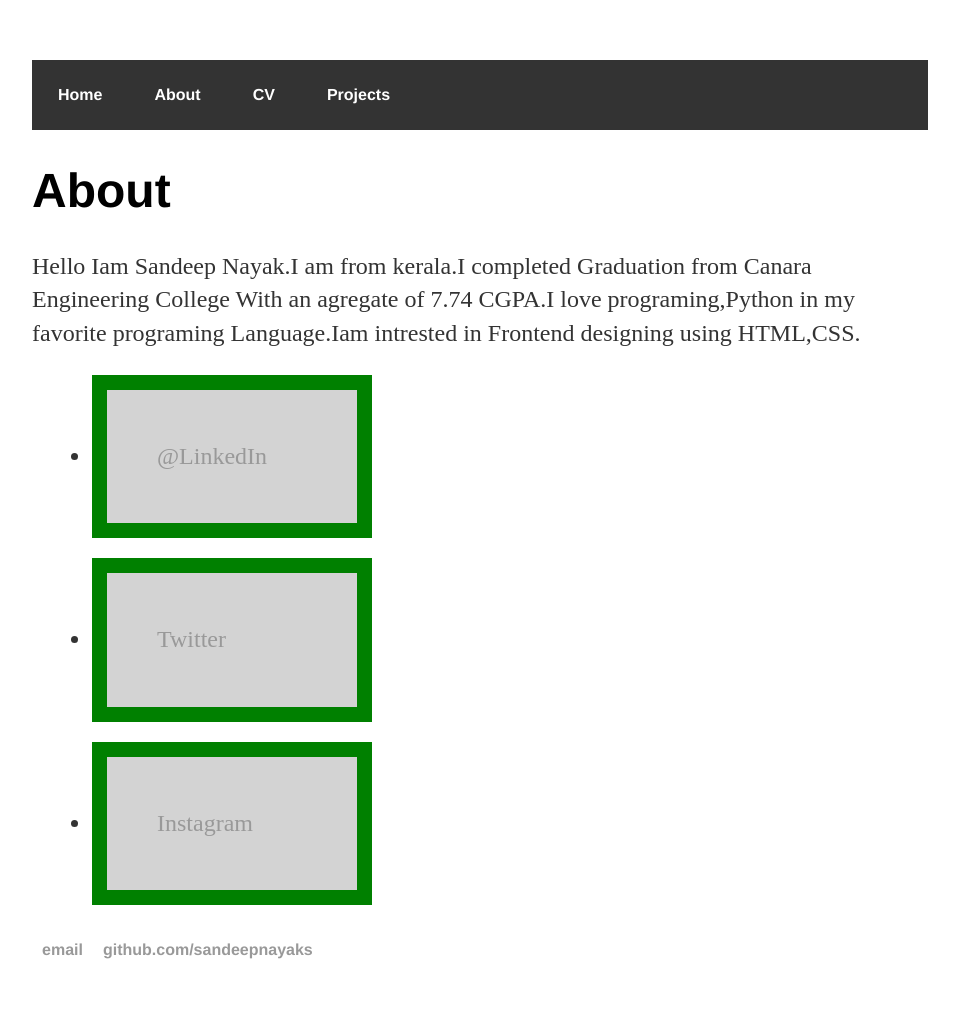
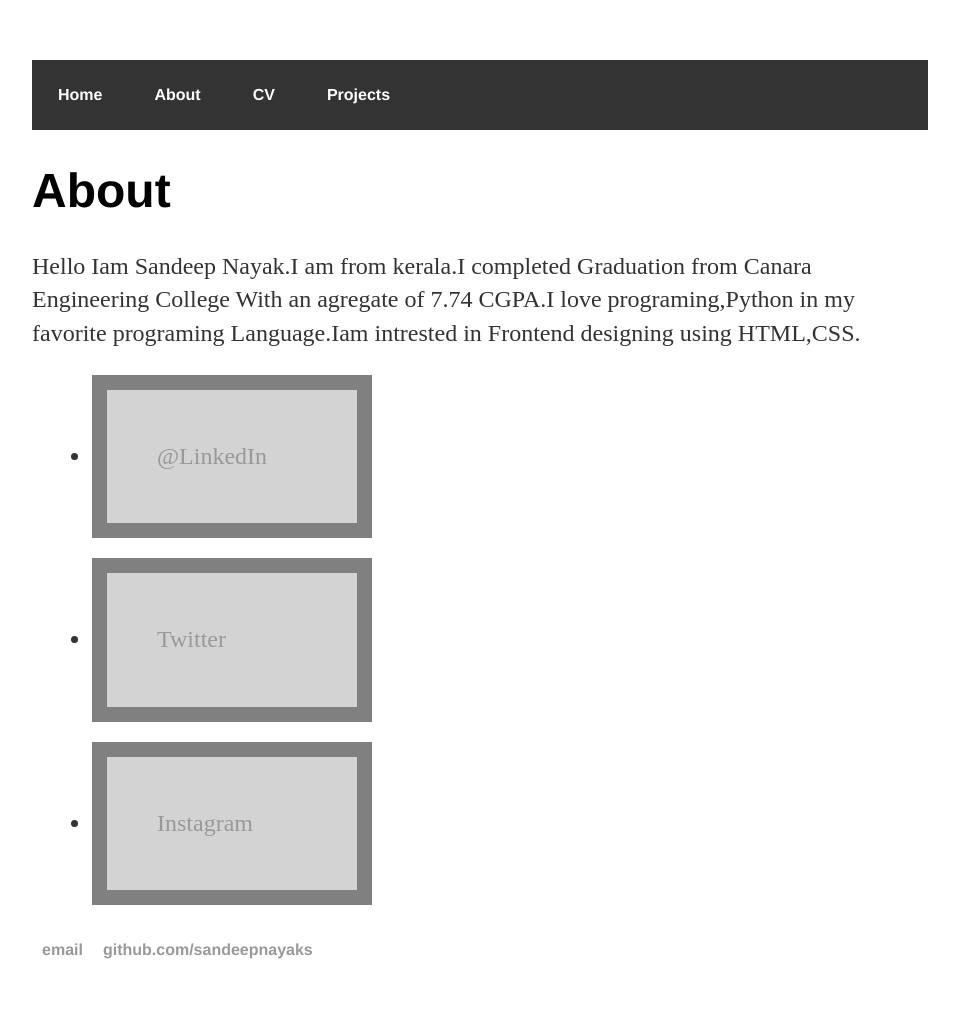
Before and after one commit to sandeepnayaks/sandeepnayaks.github.io, a Jekyll site: the page built from about/index.html, in a window 1280 px wide. Shown: the whole page, without its empty margins (160-1119 px from the left). Built offline with Jekyll 4.4.1, drawn with Linux system fonts in a browser that asks for light colours.

Commit message:
Update main.css

```diff
--- a/css/main.css
+++ b/css/main.css
@@ -19,7 +19,7 @@ nav ul li, footer ul li { display: inline; margin-right: 20px; float: left; }
 
  div ul li{background-color: lightgrey;
   width: 150px;
-  border: 15px solid green;
+  border: 15px solid grey;
   padding: 50px;
   margin: 20px;
 }
```
